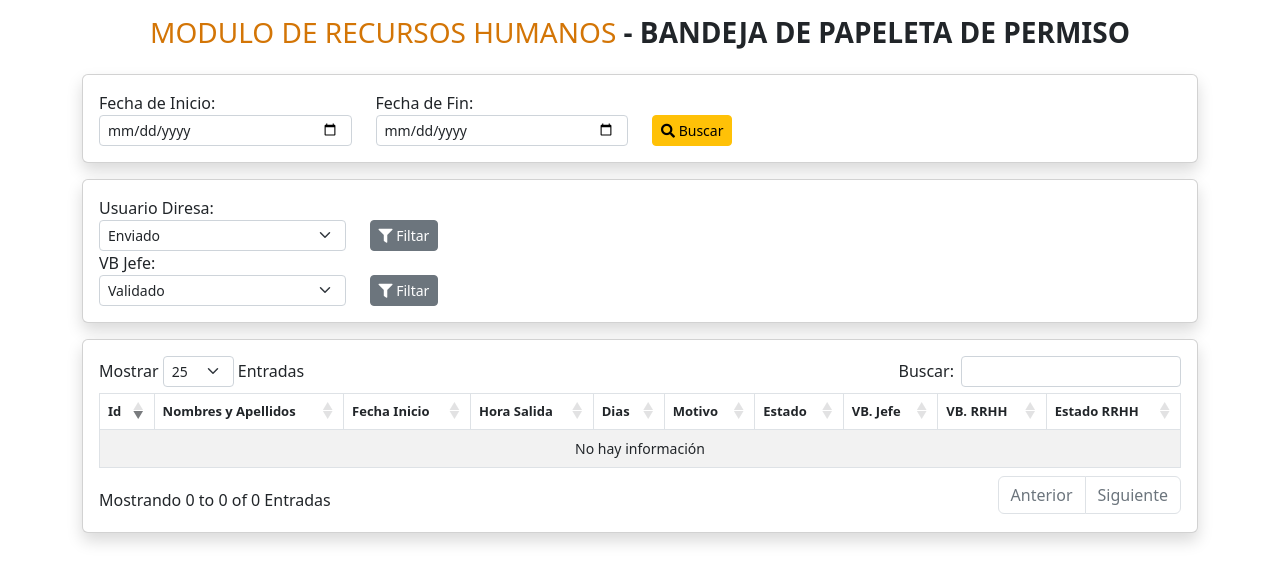
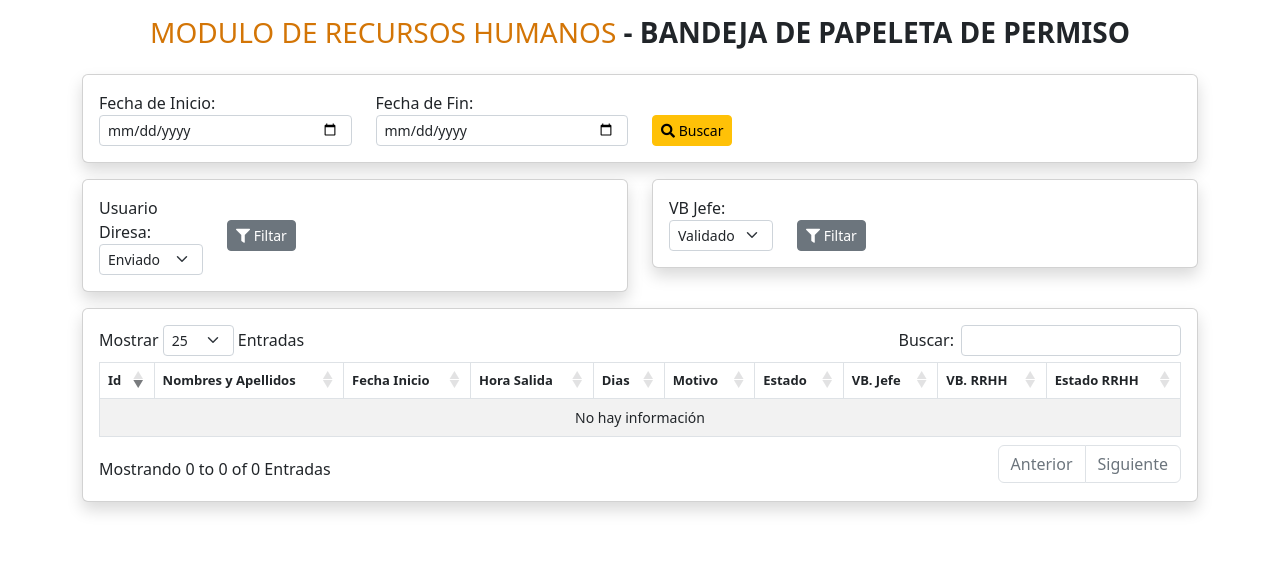
Before and after one commit to veronny/control_asistencia, a Django app: page /bandeja_rrhh_dia/ in a window 1280 px wide. Shown: the part 61-644 px from the top of the page. Run offline with Django 4.2, Linux system fonts and the light colour scheme; the visitor is signed in with stand-in values (Sample User, id 1); data that the repository does not hold is empty; some libraries are stand-ins or nearby versions.

Commit message:
rama fusionada para produccion

```diff
--- a/filiacion/templates/bandeja_rrhh_dia/bandeja_rrhh.html
+++ b/filiacion/templates/bandeja_rrhh_dia/bandeja_rrhh.html
@@ -40,9 +40,11 @@
       </div>
     </form>
   </section>
+
   <!-- BUSCADOR ESTADOS-->
+  <div class="row">
+    <div class="col-md-6">
       <section class = "card card-body shadow mb-3">
-    <div class="form row">
         <form method="GET" enctype="multipart/form-data">
           <div class = "form-group row col-md-6">
             <!-- Estado VB Jefe -->
@@ -59,6 +61,10 @@
             </div>
           </div>
         </form>
+      </section>
+    </div>
+    <div class="col-md-6">
+      <section class= "card card-body shadow mb-2">
               <!-- Estado RRHH  -->
           <form method="GET" enctype="multipart/form-data">
             <div class = "form-group row col-md-6">
@@ -76,8 +82,10 @@
               </div>
             </div>
           </form>
+      </section>
     </div>
-  </section>
+  </div>
+
   <!-- DETALLE -->
   <section class="card card-body shadow mb-4">
     <div class="row">
--- a/filiacion/views.py
+++ b/filiacion/views.py
@@ -482,8 +482,8 @@ def actualizar_estado_dia(request, id):
 @login_required
 def listar_bandeja_rrhh_dia(request):
     # Obtener el filtro de mes y año del parámetro GET
-    valores_estado = ['0','1']
-    valores_jefe = ['0','1']
+    valores_estado = ['0']
+    valores_jefe = ['1']
     # Obtener todas las marcaciones o filtrar por mes/año
     fecha_inicio = request.GET.get('fecha_inicio')
     fecha_fin = request.GET.get('fecha_fin')
@@ -492,13 +492,17 @@ def listar_bandeja_rrhh_dia(request):
     # Obtener todas las marcaciones o filtrar por mes/año
     # Obtener todas las marcaciones o filtrar por mes/año
     if fecha_inicio and fecha_fin:
-        papeletas = PapeletaDia.objects.filter(user=request.user,fecha_papeleta_dia__range=[fecha_inicio, fecha_fin]).order_by('-id')
+        papeletas = PapeletaDia.objects.filter(fecha_inicio__range=[fecha_inicio, fecha_fin]).order_by('-id')
+
     elif estado:
-        papeletas = PapeletaDia.objects.filter(user=request.user,estado_papeleta_dia=estado).order_by('-id')
+        papeletas = PapeletaDia.objects.filter(estado_papeleta_dia=estado).order_by('-id')
+
     elif estado_jefe:
-        papeletas = PapeletaDia.objects.filter(user=request.user,estado_papeleta_jefe=estado_jefe).order_by('-id')
+        papeletas = PapeletaDia.objects.filter(estado_papeleta_jefe=estado_jefe).order_by('-id')
+
     else:
-        papeletas = PapeletaDia.objects.filter(estado_papeleta_dia__in=valores_estado,estado_papeleta_jefe__in=valores_jefe).order_by('-id')
+        papeletas = PapeletaDia.objects.filter(estado_papeleta_dia=0,estado_papeleta_jefe=1).order_by('-id')
+
     context = {
                 'papeletas': papeletas
             }
@@ -665,7 +669,7 @@ class RptHojadiaPDFView(View):
     def get(self, request, *args, **kwargs):
         try:
             papeleta_fecha = request.GET.get('fecha_inicio')
-            papeletas = PapeletaDia.objects.filter(fecha_papeleta_dia=papeleta_fecha)
+            papeletas = PapeletaDia.objects.filter(fecha_inicio=papeleta_fecha)
             template = get_template('reportes/hoja_diario_dia_report.html')
             context = {
                 'papeletas': papeletas,
```
Lines whose indentation alone changed are shown as unchanged.
